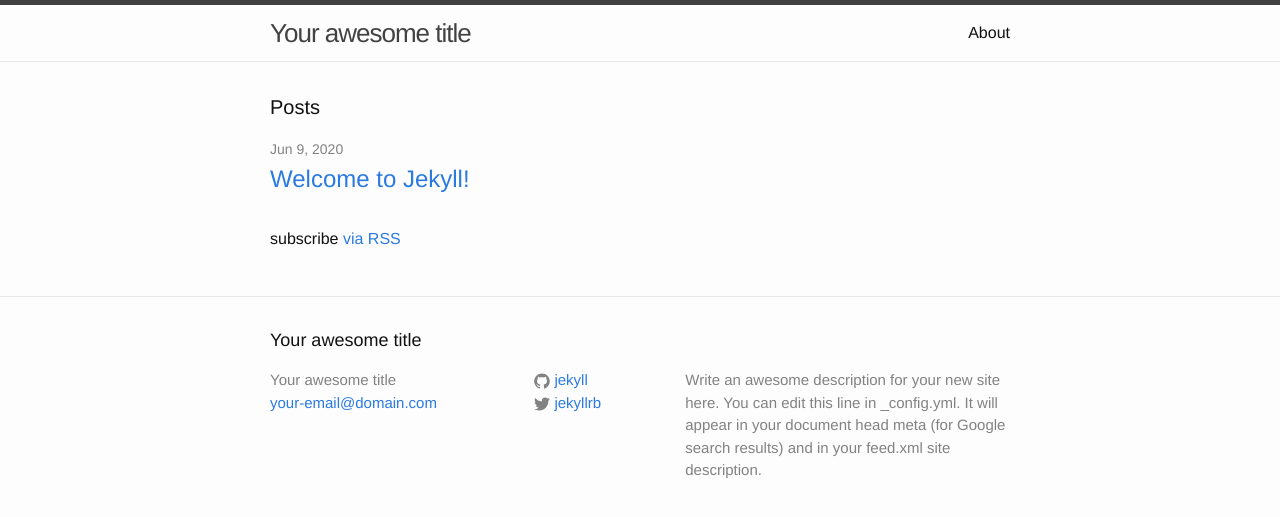
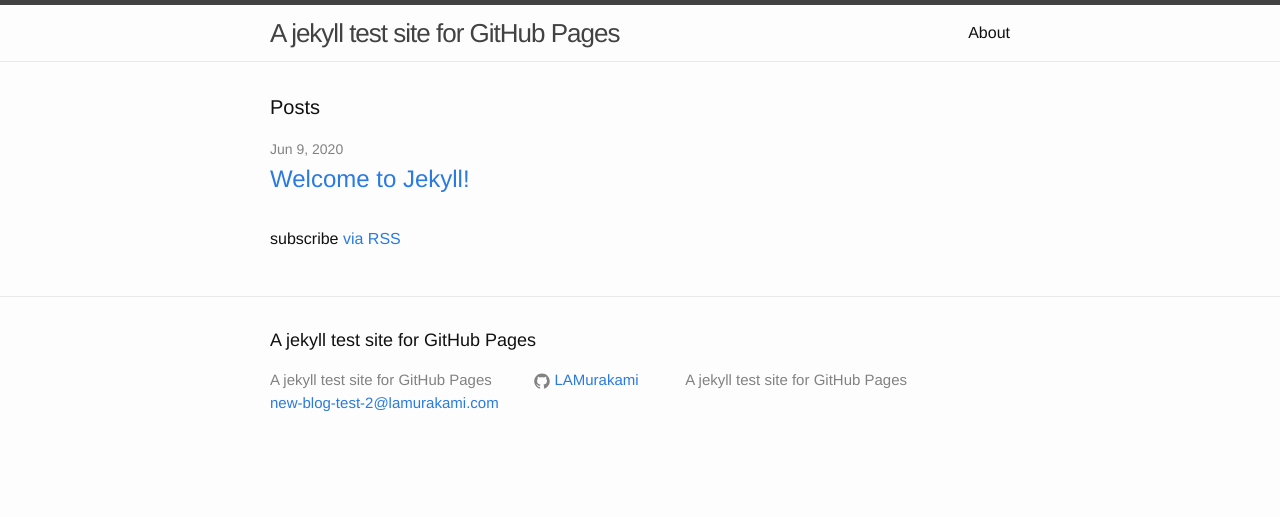
Before and after one commit to LAMurakami/new-blog-test-2, a Jekyll site: the page built from index.html, in a window 1280 px wide. Shown: the top 517 px of the page. Built offline with Jekyll 4.4.1, drawn with Linux system fonts in a browser that asks for light colours.

Commit message:
Update the _config.yml configuration file

```diff
--- a/_config.yml
+++ b/_config.yml
@@ -6,16 +6,13 @@
 # 'jekyll serve'. If you change this file, please restart the server process.
 
 # Site settings
-title: Your awesome title
-email: your-email@domain.com
+title: A jekyll test site for GitHub Pages
+email: new-blog-test-2@lamurakami.com
 description: > # this means to ignore newlines until "baseurl:"
-  Write an awesome description for your new site here. You can edit this
-  line in _config.yml. It will appear in your document head meta (for
-  Google search results) and in your feed.xml site description.
-baseurl: "" # the subpath of your site, e.g. /blog
-url: "http://yourdomain.com" # the base hostname & protocol for your site
-twitter_username: jekyllrb
-github_username:  jekyll
+  A jekyll test site for GitHub Pages
+baseurl: "/new-blog-test-2" # the subpath of your site, e.g. /blog
+url: "https://github.lamurakami.com" # the base hostname & protocol for your site
+github_username:  LAMurakami
 
 # Build settings
 markdown: kramdown
```
Also changed, not shown: 1 other file.
